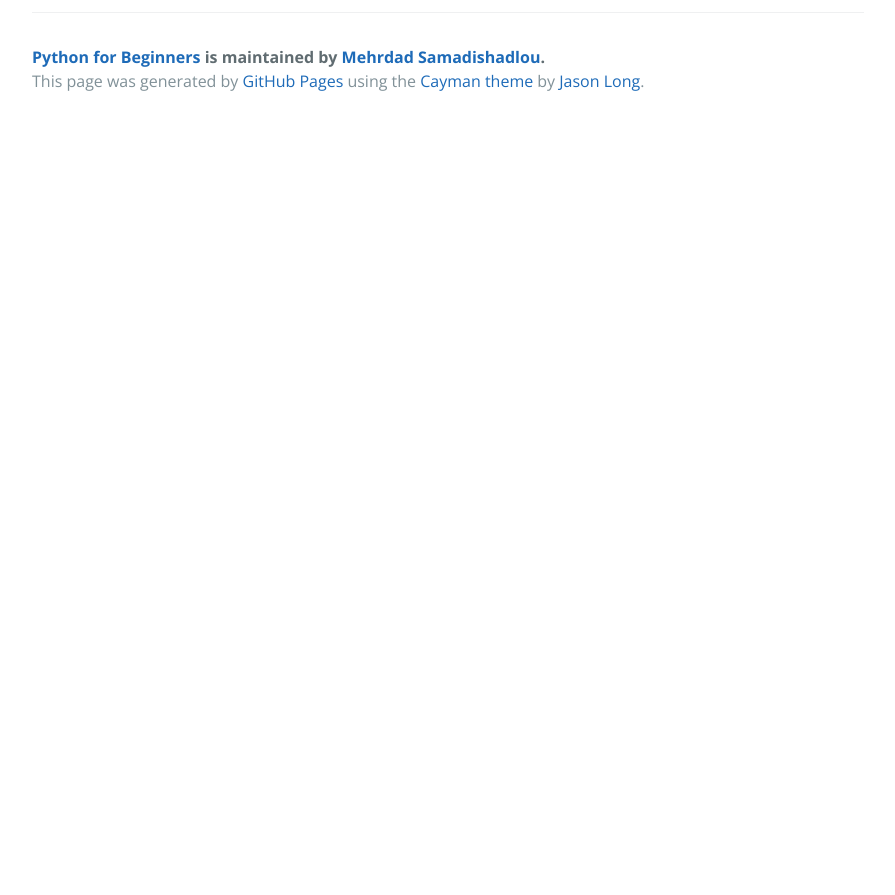
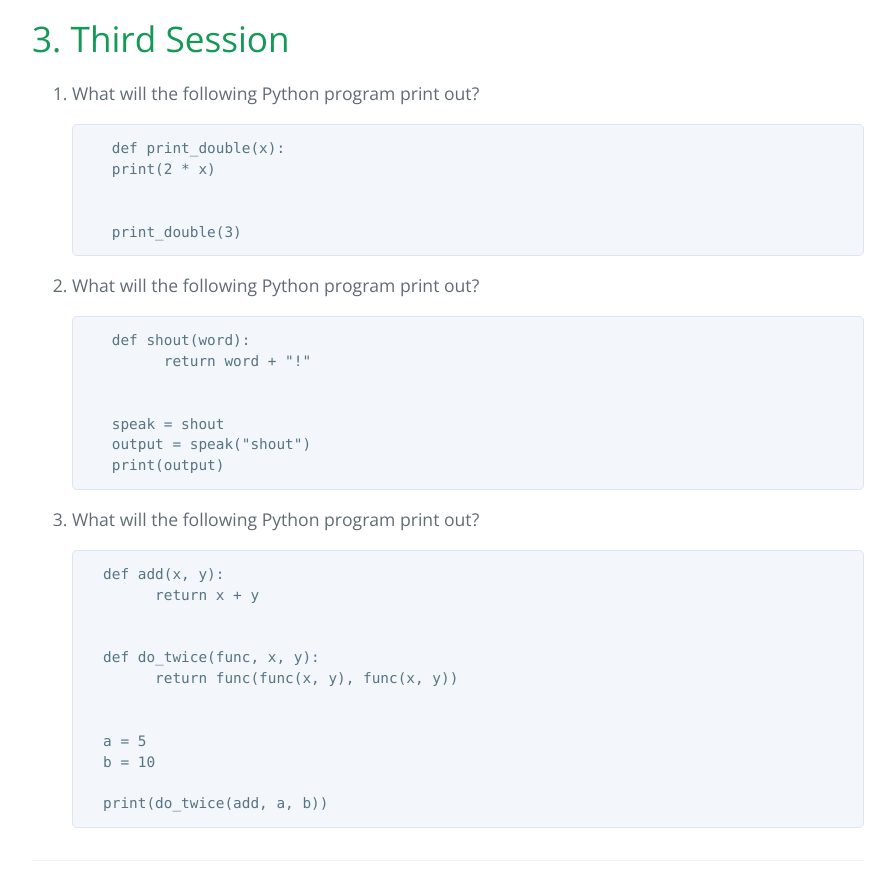
Before and after one commit to MehrdadSamadishadlou/Python_for_Beginners, a Jekyll site: the page built from nexercises.md, in a window 1280 px wide and 1400 px high, scrolled down 2341 px. Shown: the part 505-1400 px from the top of the window, without its empty margins (192-1087 px from the left). Built offline with Jekyll 4.4.1, drawn with Linux system fonts in a browser that asks for light colours; before the commit the page ends 2971 px from its top, so only the background shows below that.

Commit message:
Update nexercises.md

````diff
--- a/nexercises.md
+++ b/nexercises.md
@@ -81,3 +81,45 @@ filename: nexercises
       <p align="center">
         <img id="Hist" src="https://github.com/MehrdadSamadishadlou/Python_for_Beginners/assets/95024166/114a81c4-2d80-4f6f-9d65-982f3fbf635f" width="300" />
       </p>
+
+
+# 3. Third Session
+
+1. What will the following Python program print out?
+
+      ```
+      def print_double(x):
+      print(2 * x)
+
+
+      print_double(3)
+      ```
+
+2. What will the following Python program print out?
+
+      ```
+      def shout(word):
+            return word + "!"
+
+
+      speak = shout
+      output = speak("shout")
+      print(output)
+      ```
+
+ 3. What will the following Python program print out?
+
+      ```
+      def add(x, y):
+            return x + y
+
+
+      def do_twice(func, x, y):
+            return func(func(x, y), func(x, y))
+
+
+      a = 5
+      b = 10
+
+      print(do_twice(add, a, b))
+      ```
````
